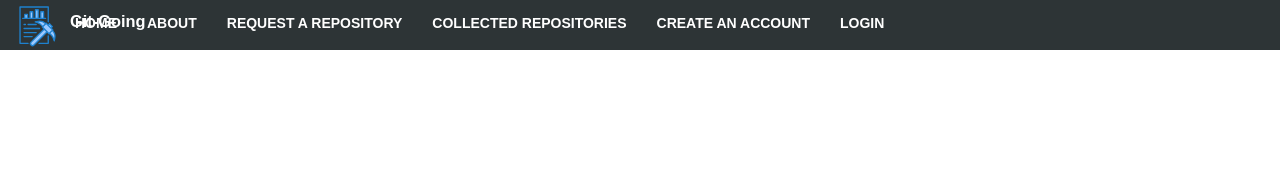
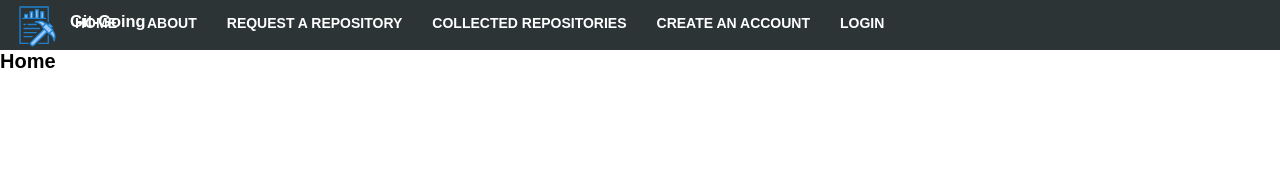
Before and after one commit to Swhite9478/Git-Going, a React (Create React App) app in the folder git-going-frontend/: page / in a window 1280 px wide. Shown: the top 183 px of the page. Built offline with nearby package versions, Linux system fonts and the light colour scheme.

Commit message:
updatd layout

```diff
--- a/git-going-frontend/src/components/layouts/Layout.js
+++ b/git-going-frontend/src/components/layouts/Layout.js
@@ -4,7 +4,7 @@ import { Footer } from '.';
 export default class Layout extends Component {
     render() {
         return (
-            <div style={{padding:0}}>
+            <div style={{paddingTop:'5rem'}}>
                 {this.props.children}
                 <Footer />
             </div>
```
